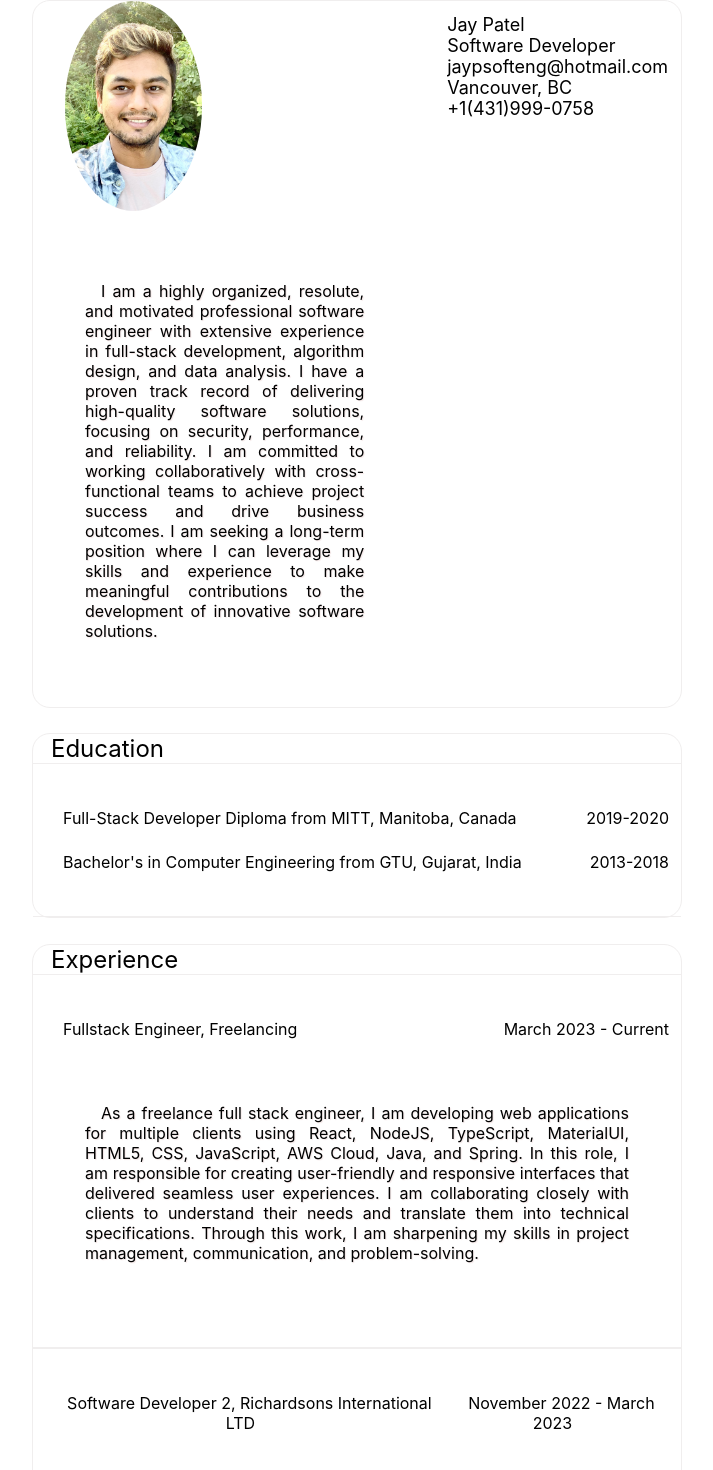
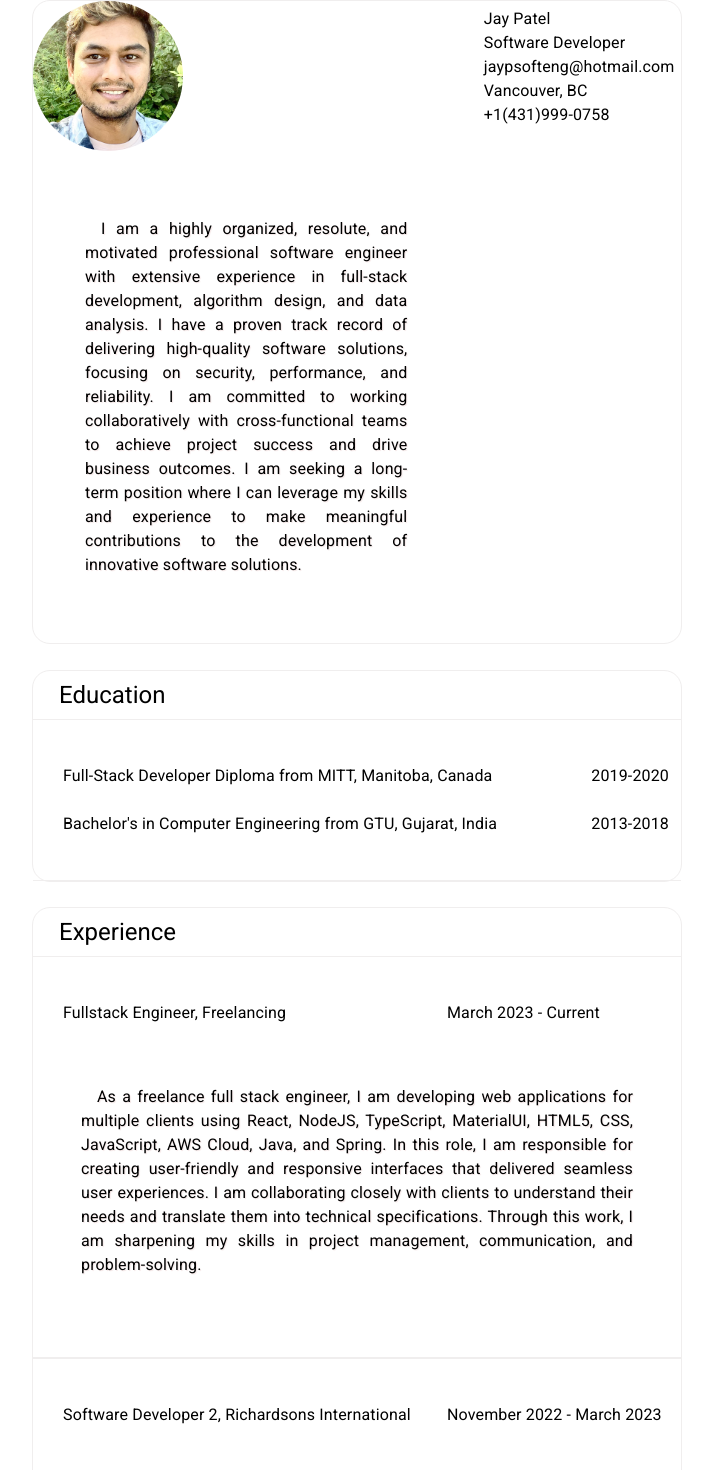
Before and after one commit to Jaypsofteng/profile, a React (Create React App) app in the folder profile/: page / in a window 1280 px wide. Shown: the top 1470 px of the page, without its empty margins (283-996 px from the left). Built offline with nearby package versions, Linux system fonts and the light colour scheme.

Commit message:
Adding changes using Material UI

```diff
--- a/profile/public/index.html
+++ b/profile/public/index.html
@@ -3,6 +3,8 @@
   <head>
     <meta charset="utf-8" />
     <link rel="icon" href="%PUBLIC_URL%/my-pic.jpg" />
+    <link rel="stylesheet" href="https://fonts.googleapis.com/css?family=Roboto:300,400,500,700&display=swap" />
+
     <meta name="viewport" content="width=device-width, initial-scale=1" />
     <meta name="theme-color" content="#000000" />
     <meta
--- a/profile/src/App.css
+++ b/profile/src/App.css
@@ -111,11 +111,10 @@
   flex-direction: row;
   text-shadow: 1px 1px 1px #f3e5e5;
   font-family: -apple-system,BlinkMacSystemFont,"Segoe UI","Noto Sans",Helvetica,Arial,sans-serif,"Apple Color Emoji","Segoe UI Emoji";
-  margin: 2%;
   font-size: medium;
   text-indent: 1em;
   padding-block: inherit;
-  padding: 3em;
+  padding: 2em;
   text-align: justify;
   text-indent: 1em;
 }
--- a/profile/src/App.js
+++ b/profile/src/App.js
@@ -7,6 +7,7 @@ import Tools from './components/Tools';
 import Project from './components/Project';
 /* import Animation from './components/Animation';*/
 import data from './static/application-text.json';
+import Typography from '@mui/material/Typography';
 
 class App extends React.Component {
   constructor(props) {
@@ -18,15 +19,15 @@ class App extends React.Component {
     return (
       <div>
         {/*<Animation />*/}
-        <div className="App">
+        <Typography className="App">
           <Header headerData={this.state.header} profileData={this.state.profile} />
           <Education educationData={this.state.education} />
           <body className="App-body">
             <Experience experienceData={this.state.experience} />
-            <Tools toolsData={this.state.tools} />
+            <Tools toolsData={this.state.tools} skillsData={this.state.skills} />
             <Project projectData={this.state.projects} />
           </body>
-        </div>
+        </Typography>
       </div>
     );
 
--- a/profile/src/components/Education.js
+++ b/profile/src/components/Education.js
@@ -1,22 +1,23 @@
 import React from "react";
+import Typography from '@mui/material/Typography';
 
 class Education extends React.Component {
 
     render() {
         return (
             <p className="App-block-style">
-                <div className="App-tag-style">
+                <Typography variant="h5" sx={{margin: 1}}className="App-tag-style">
                     Education
-                </div>
+                </Typography>
                 <div className="component" >
                     {this.props.educationData.map(edu => {
                         return <div className="component-header">
-                            <span>
+                            <Typography>
                                 {edu.discription}
-                            </span>
-                            <span>
+                            </Typography>
+                            <Typography>
                                 {edu.timeLine}
-                            </span>
+                            </Typography>
                         </div>
                     })}
                 </div>
--- a/profile/src/components/Experience.js
+++ b/profile/src/components/Experience.js
@@ -1,25 +1,27 @@
 import React from "react";
+import Typography from '@mui/material/Typography';
+
 class Experience extends React.Component {
 
     render() {
         return (
             <p className="App-block-style">
-                <div className="App-tag-style">
+                <Typography variant="h5" sx={{margin: 1}}className="App-tag-style">
                     Experience
-                </div>
+                </Typography>
                 {this.props.experienceData.map(exp => {
                     return <div className="component" >
                         <div className="component-header">
-                            <span>
+                            <Typography sx={{width: 400, textAlign: 'left'}}>
                                 {exp.jobTitle}
-                            </span>
-                            <span>
+                            </Typography>
+                            <Typography sx={{width: 250, textAlign: 'left'}}>
                                 {exp.jobTimeline}
-                            </span>
+                            </Typography>
                         </div>
 
                         {exp.jobDiscription.map(discription => {
-                            return <span className="paragraph">{discription}</span>;
+                            return <Typography className="paragraph">{discription}</Typography>;
                         })}
                     </div>;
                 })}
--- a/profile/src/components/Header.js
+++ b/profile/src/components/Header.js
@@ -1,6 +1,9 @@
 import React from 'react';
 import profilePic from '../images/my-pic.jpg';
 import Profile from './Profile';
+import Avatar from '@mui/material/Avatar';
+import Typography from '@mui/material/Typography';
+
 class Header extends React.Component {
 
     render() {
@@ -11,27 +14,28 @@ class Header extends React.Component {
         var phone = data.phone;
         var location = data.location;
         return (<header className="App-header App-block-style"  >
-            <div>
-                <img src={profilePic} alt="jay" className="App-profile" />
+            <span>
+                <Avatar alt="Jay" src={profilePic} sx={{ width: 150, height:150 }} />
                 <Profile profileData={this.props.profileData} />
-            </div>
-            <p className="App-header-text"  >
-                <div>
+            </span>
+
+            <Typography className="App-header-text"  >
+                <Typography>
                     {name}
-                </div>
-                <div>
+                </Typography>
+                <Typography>
                     {profession}
-                </div>
-                <div>
+                </Typography>
+                <Typography>
                     {email}
-                </div>
-                <div>
+                </Typography>
+                <Typography>
                     {location}
-                </div>
-                <div>
+                </Typography>
+                <Typography>
                     {phone}
-                </div>
-            </p>
+                </Typography>
+            </Typography>
         </header>);
     }
 }
--- a/profile/src/components/Profile.js
+++ b/profile/src/components/Profile.js
@@ -1,14 +1,18 @@
 import React from "react";
+import Typography from '@mui/material/Typography';
+
 class Profile extends React.Component {
     render() {
         var details = this.props.profileData.details;
         return (
             <p >
-                <div>
+                <Typography>
                     <p className="paragraph">
+                        <Typography>
                         {details}
+                        </Typography>
                     </p>
-                </div>
+                </Typography>
             </p>);
     }
 
--- a/profile/src/components/Tools.js
+++ b/profile/src/components/Tools.js
@@ -1,19 +1,25 @@
 import React from "react";
+import Typography from '@mui/material/Typography';
 
 class Tools extends React.Component {
     render() {
         return (
             <p className="App-block-style">
-                <div className="App-tag-style">
-                    Languages &amp; Tools
-                </div>
+                <Typography variant="h5" sx={{margin: 1}} className="App-tag-style">
+                Technical Competencies &amp; Professional Skills
+                </Typography>
                 <div className="component" >
                     <div className="component-header tools-style" >
-                        <p className="paragraph">
+                        <Typography className="paragraph">
                         {this.props.toolsData.map(tool => {
-                            return (<span>{tool}</span>);
+                            return (<Typography>{tool}</Typography>);
                         })}
-                        </p>
+                        <Typography sx={{marginTop: 4}}></Typography>
+                        {this.props.skillsData.map(skill => {
+                            return (<Typography>{skill}</Typography>);
+                        })}
+                        </Typography>
+
                     </div>
                 </div>
             </p>
--- a/profile/src/static/application-text.json
+++ b/profile/src/static/application-text.json
@@ -18,21 +18,21 @@
             ]
         },
         {
-            "jobTitle": "Software Developer 2, Richardsons International LTD",
+            "jobTitle": "Software Developer 2, Richardsons International",
             "jobTimeline": "November 2022 - March 2023",
             "jobDiscription": [
                 "As Software Developer 2, I worked on end-to-end, full-stack features for my organization's internal website, which manages agriculture business use cases. I utilized Java, Spring, Struts, Oracle SQL, Postgres SQL, Teamcity, Ant, Gradle, Nexus, Git, Jira, HTML, CSS, and JavaScript for full-stack application development. Throughout the development process, I followed OWASP security principles, SDLC life cycle, and agile methodology to ensure that front-end and back-end features were developed efficiently and securely."
             ]
         },
         {
-            "jobTitle": "Software Developer, Pollard Banknote LTD",
+            "jobTitle": "Software Developer, Pollard Banknote",
             "jobTimeline": "March 2021 - November 2022",
             "jobDiscription": [
                 "As Software Developer, I developed new features for an existing infrastructure, content, and process-oriented proprietary desktop application. Throughout the development process, I utilized Java, Swing, MySQL, Docker, Jenkins, Maven, Nexus, Git, Jira, XML, JSON, BASH, HTML, CSS, and JavaScript for full-stack application development. Additionally, I addressed bug fixes and processes for workflow with regards to software systems. My focus was on ensuring the security, integrity, robustness, and complexity of various software applications and features. I also used Java Spring to supply API-driven back-end microservices."
             ]
         },
         {
-            "jobTitle": "Programmer Analyst, Pollard Banknote LTD",
+            "jobTitle": "Programmer Analyst, Pollard Banknote",
             "jobTimeline": "February 2020 - March 2021",
             "jobDiscription": [
                 "I developed complex data structures and algorithms for data generation of lottery tickets. Throughout the project, I maintained, developed, debugged, and tested complex code base in C++, C. This work helped me gain a deeper understanding of performance and production-oriented software. As part of a team, I efficiently managed and contributed to deadline-driven development. Additionally, I analyzed data of various complexity and successfully fixed issues with respect to data integrity, distribution, and correctness."
@@ -51,6 +51,9 @@
     ],
     "tools": [
         "Java, Spring Framework, Hibernate, JPA, J2EE, Python, C#, .NET, Entity Framework, MySQL, SQL, PostgreSQL, TensorFlow, Swing Framework, Struts Framework, Perl Scripting, Bash Scripting, JavaScript, React, NodeJS, HTML, DHTML, CSS, jQuery, Docker, Git, Jira, Jenkins, Nexus, Linux, Windows"
+    ],
+    "skills": [
+        "Strong work ethic, Dependable, Self-motivated, Attentive to detail, Effective time management, good teamwork and collaboration skills, Excellent communication skills, Adaptable and quick to learn, Analytical and strategic thinking, Creative problem solver, Customer-focused, Results-driven and goal oriented, Strong leadership and decision-making abilities, Flexibility and openness to new ideas, Ability to work well under pressure and tight deadlines"
     ],
     "projects": [
         {
```
Also changed, not shown: profile/package.json (+6 -1 lines), profile/src/components/Project.js (+9 -8 lines), 1 other file (tests, documents, lock files or other folders).
